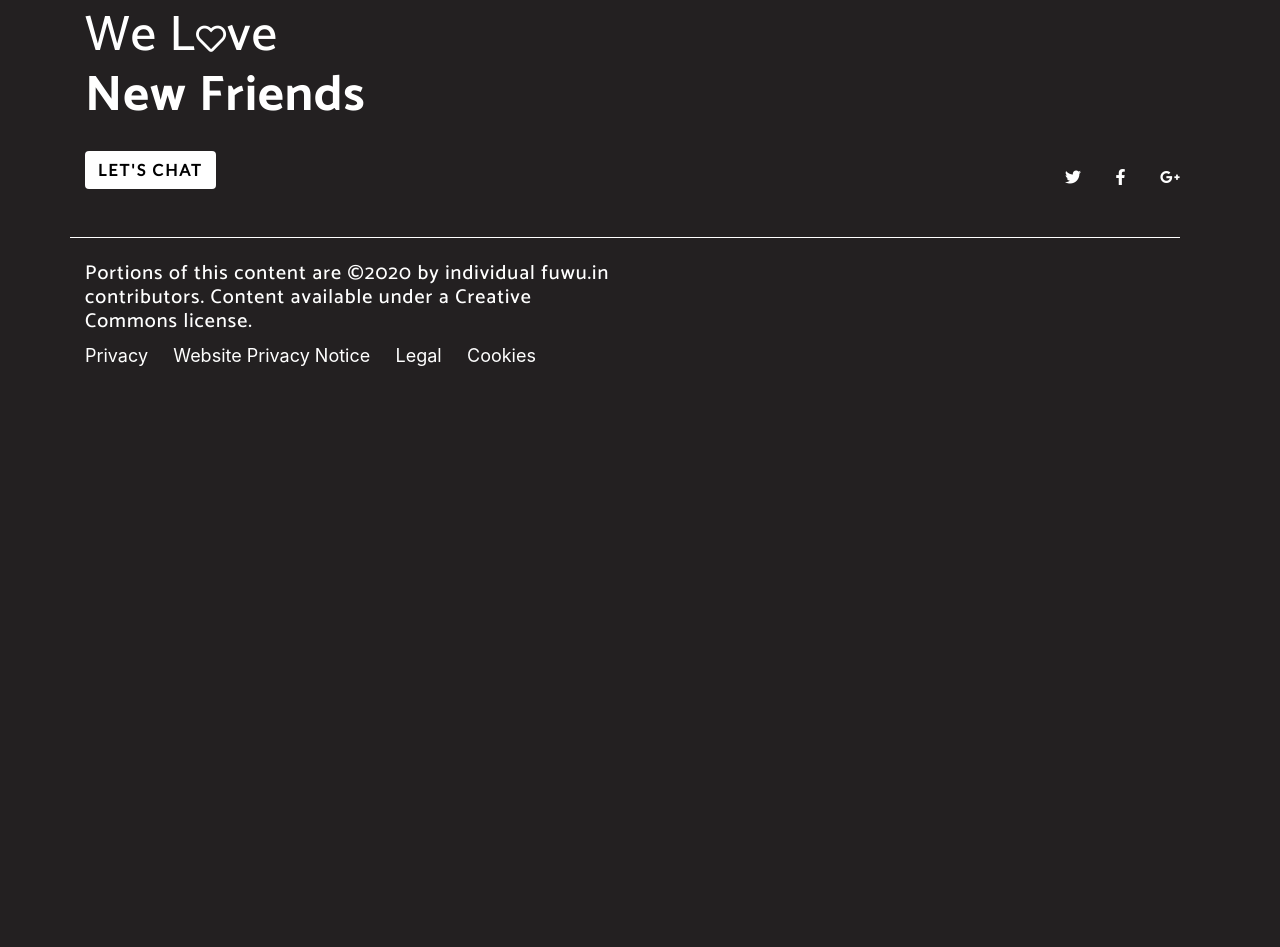
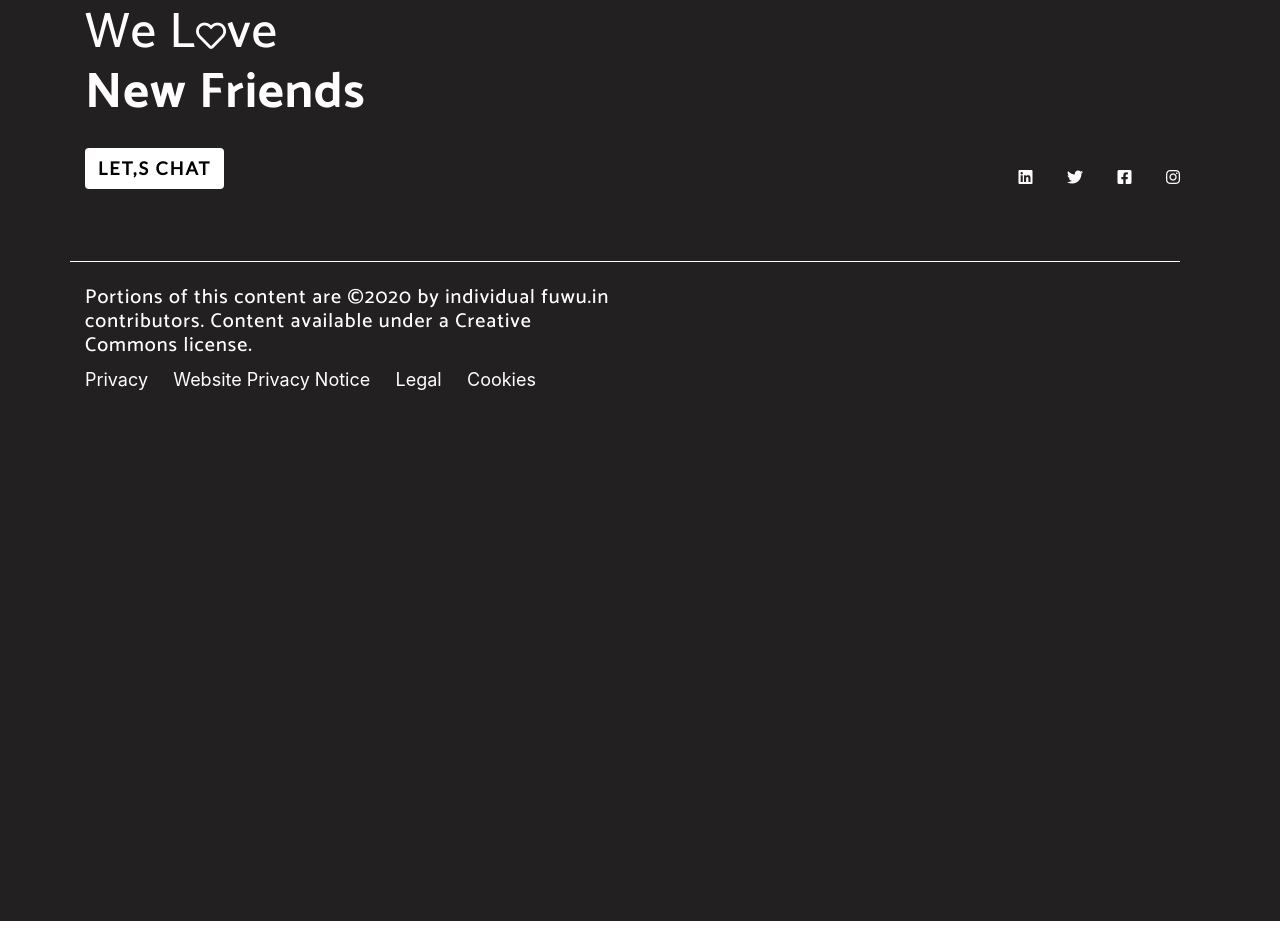
Before and after one commit to vvngt900/RedesignFuwu, a website with bundled scripts: page index.html in a window 1280 px wide. Shown: the part 2751-3698 px from the top of the page. After the commit the page ends 3672 px from the top, so only its background shows below. Built offline with nearby package versions, Linux system fonts and the light colour scheme; a web font is replaced by a local one.

Commit message:
Update socila media icons

```diff
--- a/index.html
+++ b/index.html
@@ -220,24 +220,27 @@
           We L<i class="far fa-heart" style="color: white; font-size: 30px;"></i>ve<br/>
           <b>New Friends</b>
         </h2>
-          <a href="#download" class="btn btn-outline btn-xl js-scroll-trigger" style="background-color: white; color: black;"><b>LET'S CHAT</b></a>
+          <a href="#download" class="btn btn-outline btn-xl js-scroll-trigger" style="background-color: white; color: black; font-size: large;"><b>LET,S CHAT</b></a>
         </div>
         </div>
       <div class="col-md-6 align-self-end" style="text-align: right;">
           <ul class="list-inline list-social justify-content-around">
                 <a href="#" style="padding: 15px; color: white;">
+                  <i class="fab fa-linkedin"></i>
+                </a>
+                <a href="#" style="padding: 15px; color: white;">
                   <i class="fab fa-twitter"></i>
                 </a>
                 <a href="#" style="padding: 15px; color: white;">
-                  <i class="fab fa-facebook-f"></i>
+                  <i class="fab fa-facebook-square"></i>
                 </a>
                 <a href="#" style="padding: 15px; color: white;">
-                  <i class="fab fa-google-plus-g"></i>
+                  <i class="fab fa-instagram"></i>
                 </a>
             </ul>
       </div>
     </div>
-    <br/><br/>
+    <br/><br/><br/>
     <div class="row" style="height: 70vh;">
     <div class="col align-self-start">
       <div class="row" style="width: 100%; color: white; height: 1px; background-color:white;"></div>
@@ -258,12 +261,12 @@
 
   </section>
 
-  <footer style="background-color: #232021; color: white;">
+  <!--<footer style="background-color: #232021; color: white;">
 
     <div class="container">
 
 
-      <!--<ul class="list-inline">
+      <ul class="list-inline">
         <li class="list-inline-item">
           <a href="#">Privacy</a>
         </li>
@@ -273,9 +276,9 @@
         <li class="list-inline-item">
           <a href="#">FAQ</a>
         </li>
-      </ul>-->
+      </ul>
     </div>
-  </footer>
+  </footer>-->
 
   <!-- Bootstrap core JavaScript -->
   <script src="vendor/jquery/jquery.min.js"></script>
```
